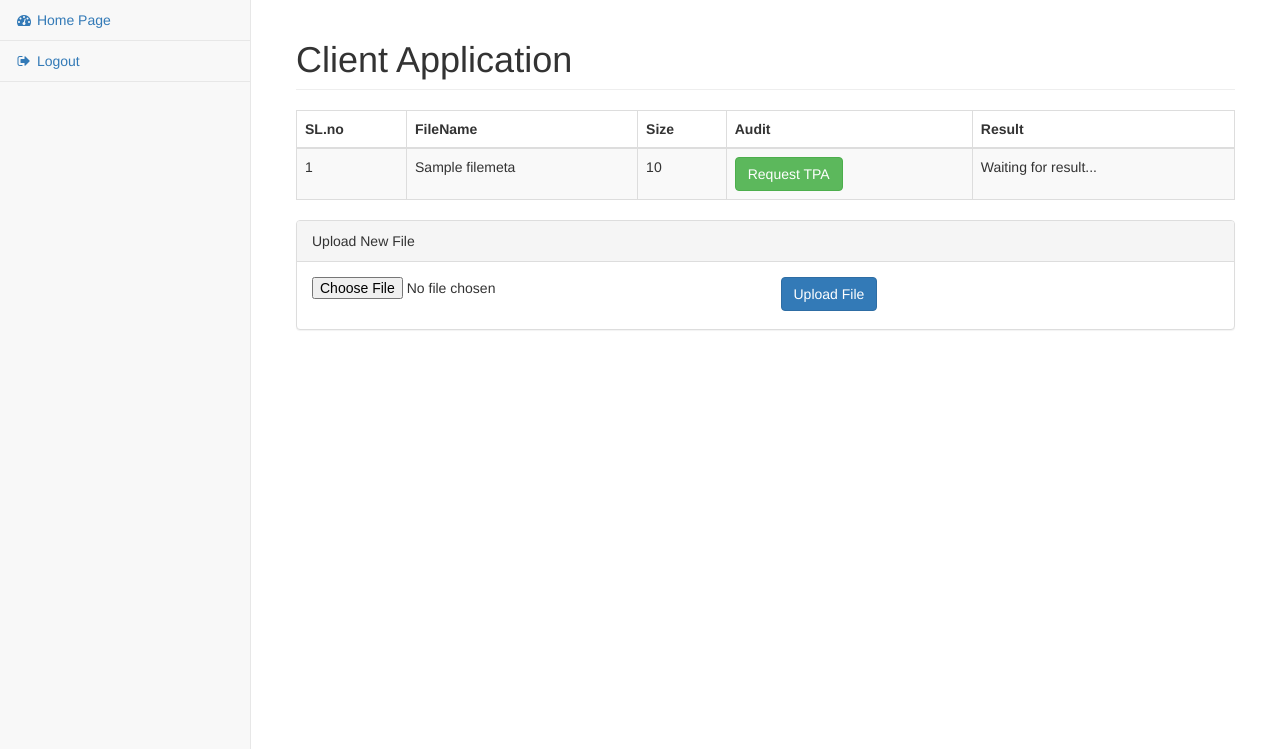
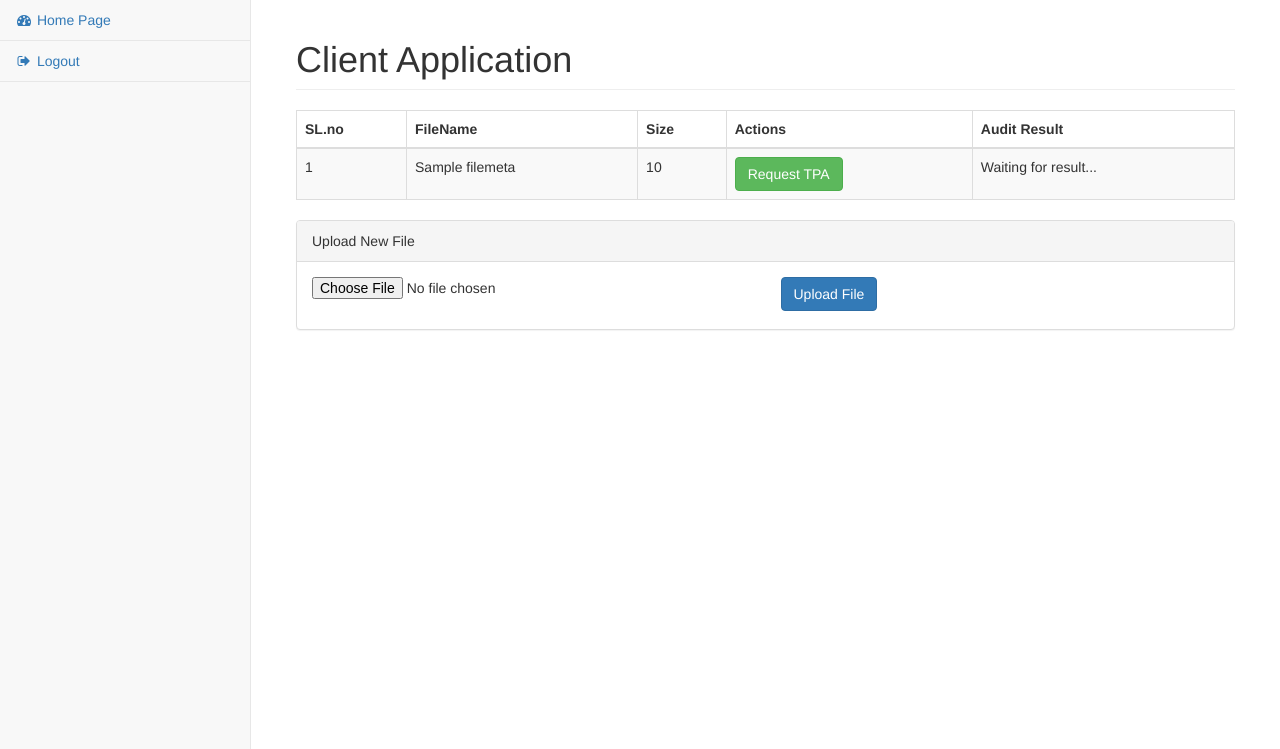
Before and after one commit to dbinoj/public_audit, a Django app: page /client/ in a window 1280 px wide. Shown: the part 51-800 px from the top of the page. Run offline with Django 3.2, Linux system fonts and the light colour scheme; tables that the repository leaves empty hold one stand-in row (values such as "Sample post"); parts of the project's set-up code (start-up, migrations or seed data) failed here and were passed over; some libraries are stand-ins or nearby versions.

Commit message:
changed columns in client index

```diff
--- a/client/templates/client/index.html
+++ b/client/templates/client/index.html
@@ -24,10 +24,10 @@
                                         Size
                                     </th>
                                     <th class="span1">
-                                        Audit
+                                        Actions
                                     </th>
                                      <th class="span1">
-                                        Result
+                                        Audit Result
                                     </th>
                                 </tr>
                             </thead>
```
